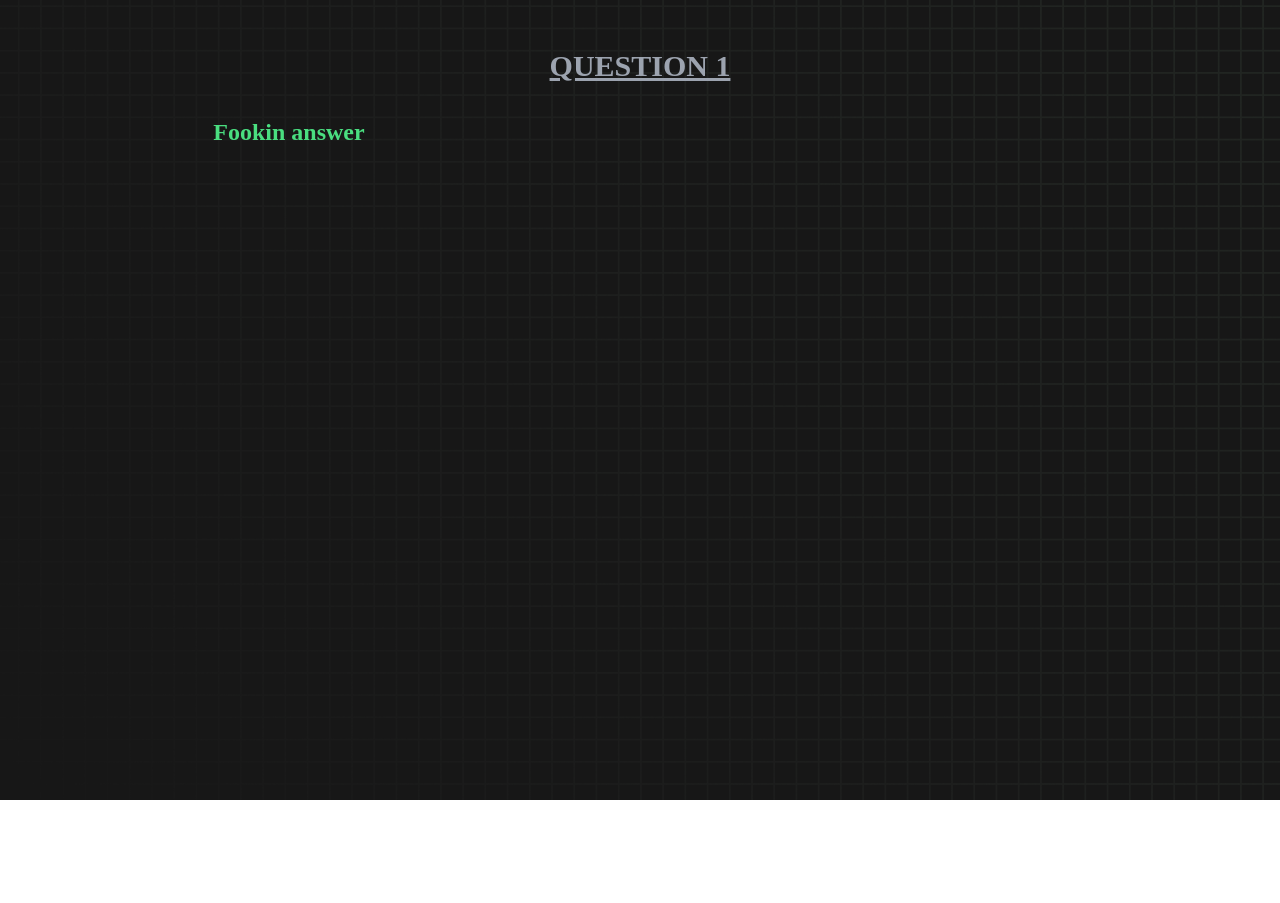
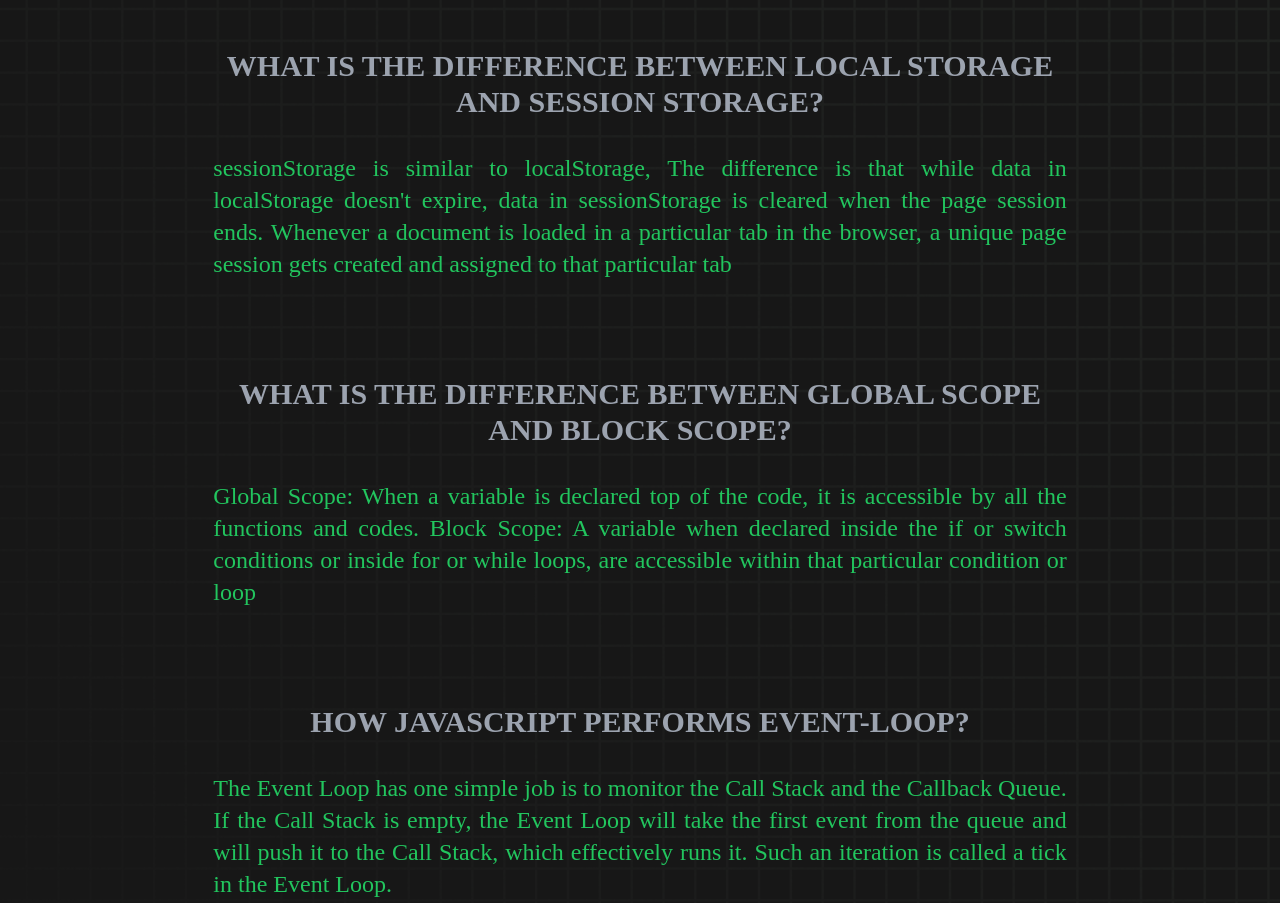
Before and after one commit to Bekon0700/typing-monster-js, a plain HTML site: page blog.html in a window 1280 px wide. Shown: the top 903 px of the page. Before the commit the page ends 800 px from the top, so only its background shows below. Drawn offline with nearby package versions, Linux system fonts and the light colour scheme.

Commit message:
blog html done

```diff
--- a/blog.html
+++ b/blog.html
@@ -8,12 +8,9 @@
     <link rel="stylesheet" href="styles.css" />
     <script src="https://cdn.tailwindcss.com"></script>
 </head>
-<body class="w-4/6 mx-auto">
-    <div class="grid grid-cols-1 gap-4 mt-12">
-        <div class="flex flex-col gap-8">
-            <p class="text-gray-400 font-bold text-3xl underline uppercase text-center">question 1</p>
-            <p class="text-green-400 font-semibold text-2xl">Fookin answer</p>
-        </div>
+<body class="w-11/12 lg:w-4/6 mx-auto">
+    <div class="grid grid-cols-1 gap-24 my-12" id="blogs">
+
     </div>
     <script src="./blogMaker.js"></script>
 </body>
--- a/blogMaker.js
+++ b/blogMaker.js
@@ -2,33 +2,42 @@ const blogData = [
     {
         id: 1,
         question: 'What is the difference between Local Storage and session storage?',
-        answer: `
-        sessionStorage is similar to localStorage, The difference is that while data in localStorage doesn't expire, data in sessionStorage is cleared when the page session ends. Whenever a document is loaded in a particular tab in the browser, a unique page session gets created and assigned to that particular tab`,
+        answer: `sessionStorage is similar to localStorage, The difference is that while data in localStorage doesn't expire, data in sessionStorage is cleared when the page session ends. Whenever a document is loaded in a particular tab in the browser, a unique page session gets created and assigned to that particular tab`,
     },
     {
         id: 2,
         question: 'What is the difference between Global scope and block scope?',
-        answer: `
-        Global Scope: When a variable is declared top of the code, it is accessible by all the functions and codes. Block Scope: A variable when declared inside the if or switch conditions or inside for or while loops, are accessible within that particular condition or loop
+        answer: `Global Scope: When a variable is declared top of the code, it is accessible by all the functions and codes. Block Scope: A variable when declared inside the if or switch conditions or inside for or while loops, are accessible within that particular condition or loop
         `,
     },
     {
         id: 3,
         question: 'How javaScript performs event-loop?',
-        answer: `
-        The Event Loop has one simple job is to monitor the Call Stack and the Callback Queue. If the Call Stack is empty, the Event Loop will take the first event from the queue and will push it to the Call Stack, which effectively runs it. Such an iteration is called a tick in the Event Loop.
+        answer: `The Event Loop has one simple job is to monitor the Call Stack and the Callback Queue. If the Call Stack is empty, the Event Loop will take the first event from the queue and will push it to the Call Stack, which effectively runs it. Such an iteration is called a tick in the Event Loop.
         `,
     },
     {
         id: 4,
         question: 'How many way we can get undefined in js?',
-        answer: `
-            If you dont return anything from a function but you want to assign the function to a variable or console the function then you will get undefined. If you want to access any variable that is not declared yet or has no value in it then you will get an undefined. You will get undefined value when you call a non-existent property or method of an object. In the above example, a function Sum does not return any result but still we try to assign its resulted value to a variable. So in this case, result will be undefined.
+        answer: `If you dont return anything from a function but you want to assign the function to a variable or console the function then you will get undefined. If you want to access any variable that is not declared yet or has no value in it then you will get an undefined. You will get undefined value when you call a non-existent property or method of an object. In the above example, a function Sum does not return any result but still we try to assign its resulted value to a variable. So in this case, result will be undefined.
         `,
     },
 ]
 
 
-const blogCreator = (blogData) => {
+const blogCreator = (blogs) => {
+    const blogContainer = document.getElementById('blogs')
 
+    blogs.forEach(el => {
+        const div = document.createElement('div')
+        div.innerHTML = `
+            <div class="flex flex-col gap-4 lg:gap-8">
+                <p class="text-gray-400 font-bold text-lg lg:text-3xl uppercase lg:text-center">${el.question}</p>
+                <p class="text-green-500 text-justify text-md lg:text-2xl">${el.answer}</p>
+            </div>
+        `
+        blogContainer.appendChild(div)
+    })
 }
+
+blogCreator(blogData)
```
